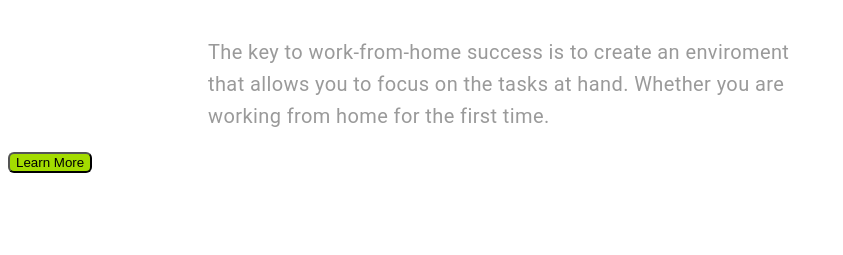
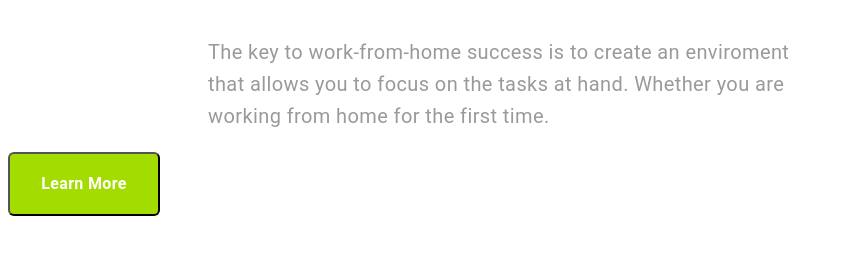
Before and after one commit to Supanee-patsa/FIGMA-TEST, a plain HTML site: page index.html in a window 1280 px wide. Shown: the part 533-788 px from the top of the page, without its empty margins (0-843 px from the left). Drawn offline with Linux system fonts and the light colour scheme.

Commit message:
add index.css

```diff
--- a/styles/index.css
+++ b/styles/index.css
@@ -45,6 +45,18 @@
 }
 
 .main-btn {
+    width: 152px;
+    height: 64px;
     border-radius: 6px;
     background-color: #A3DC00;
+    color: #FFF;
+    text-align: center;
+    -webkit-text-stroke-width: 1;
+    -webkit-text-stroke-color: #000;
+    font-family: Roboto;
+    font-size: 16px;
+    font-style: normal;
+    font-weight: 700;
+    line-height: 32px; /* 200% */
+    letter-spacing: 0.32px;
 }
```
